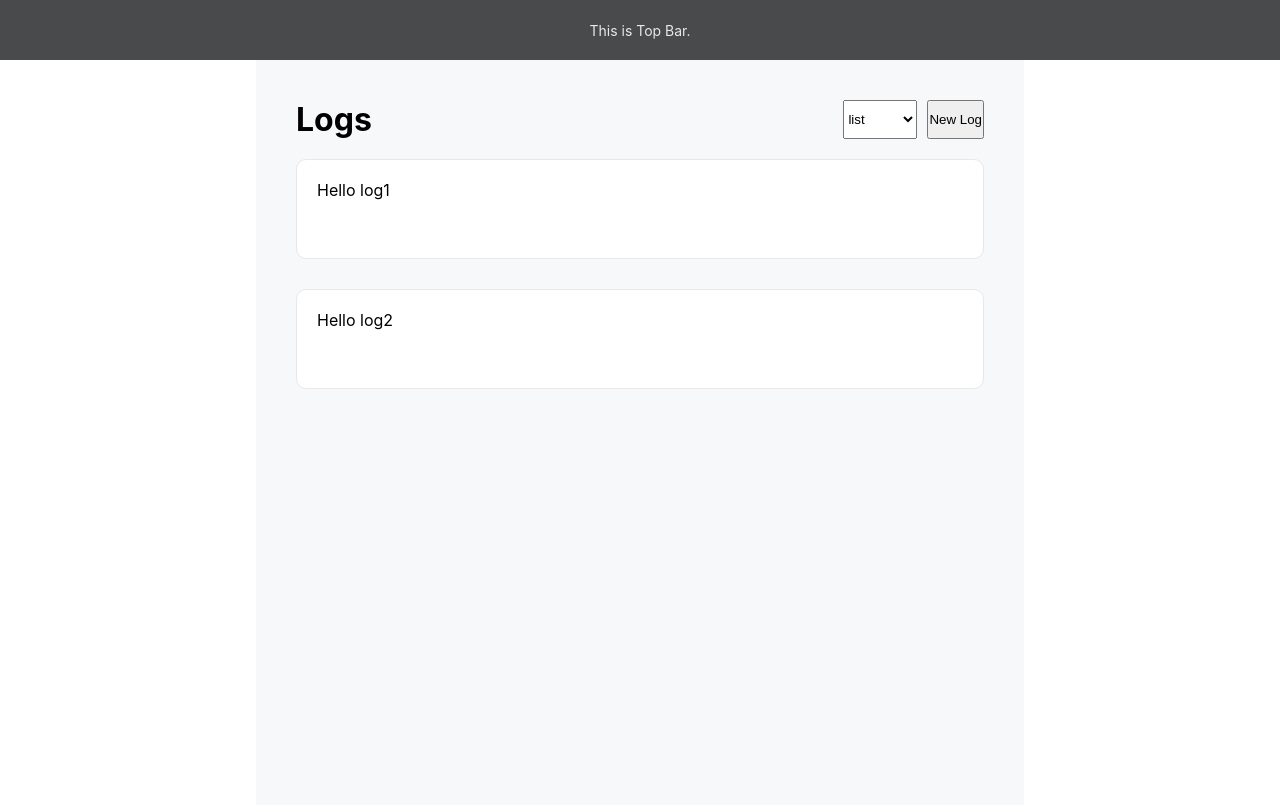
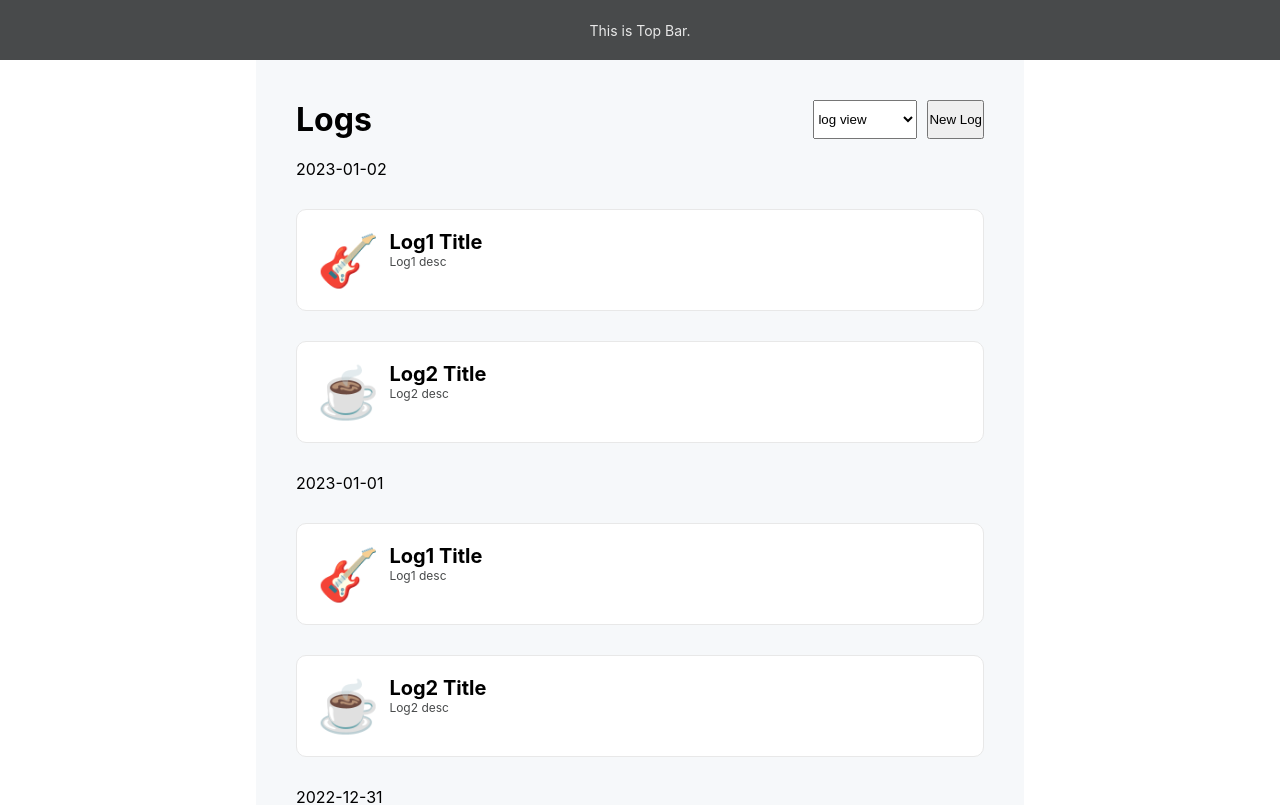
Before and after one commit to 2ood/habit-tracker, a React (Create React App) app in the folder habit-tracker/: page / in a window 1280 px wide. Shown: the top 805 px of the page. Built offline with nearby package versions, Linux system fonts and the light colour scheme.

Commit message:
feat : implemented list view in date groups

```diff
--- a/habit-tracker/package.json
+++ b/habit-tracker/package.json
@@ -9,6 +9,7 @@
     "core-js": "^3.27.0",
     "i": "^0.3.7",
     "react": "^18.2.0",
+    "react-datetime": "^3.2.0",
     "react-dom": "^18.2.0",
     "react-router-dom": "^6.6.1",
     "react-scripts": "^5.0.1",
--- a/habit-tracker/src/App.css
+++ b/habit-tracker/src/App.css
@@ -21,4 +21,7 @@ h1 {font-size : var(--theme-h1-size);}
 h2 {font-size : var(--theme-h2-size);}
 h3 {font-size : var(--theme-h3-size);}
 p {font-size : var(--theme-p-size);}
-small {font-size : var(--theme-small-size);}
+small {
+  font-size : var(--theme-small-size);
+  color : var(--theme-primary-color);
+}
--- a/habit-tracker/src/components/ui/LogItem.jsx
+++ b/habit-tracker/src/components/ui/LogItem.jsx
@@ -1,17 +1,22 @@
 import React from "react";
 
-import {LogItemWrapper} from "./StyledComponents";
+import {LogItemWrapper, LogEmoticonWrapper, LogDetailsWrapper} from "./StyledComponents";
 
 
 function LogItem(props) {
-
     function handleLogClick(){
 
     }
 
     return (
         <LogItemWrapper onClick={handleLogClick}>
-            Hello {props.content}
+            <LogEmoticonWrapper>
+            {props.hobby.emoji}
+            </LogEmoticonWrapper>
+            <LogDetailsWrapper>
+                <h2>{props.content.title}</h2>
+                <small>{props.content.desc}</small>
+            </LogDetailsWrapper>
         </LogItemWrapper>
     );
 
--- a/habit-tracker/src/components/ui/MainBodyFrame.jsx
+++ b/habit-tracker/src/components/ui/MainBodyFrame.jsx
@@ -3,12 +3,27 @@ import {Container, Column, Context, LogViewWrapper, ControlPanelWrapper, Control
 
 import LogItem from "./LogItem";
 
+const viewStyle = {
+    log : "log",
+    calendar : "calendar"
+};
+
 function LogViewContent(props){
-    const log_jsons =props.content;
+    const log_jsons=props.jsons;
+
+    let list = [];
+
+    for (let key in log_jsons) {
+        list.push(key);
+        log_jsons[key].map((json)=>{
+            list.push(<LogItem key={json.key} content={json.content} datetime={json.datetime} hobby ={json.hobby}/>);
+            return 0;
+        });
+    }
 
     return (
         <LogViewWrapper>
-            {log_jsons.map(json =>(<LogItem key={json.key} content={json.content} />))}
+            {list}
         </LogViewWrapper>
     );
 }
@@ -21,14 +36,103 @@ function CalendarViewContent(props){
 
 function MainBody(props) {
     const [isLogView, setIsLogView ] = useState(true);
-    let log_jsons = [
-        {key: 1, content :"log1"},
-        {key: 2, content :"log2"}
-    ];
+    let log_jsons = {
+        "2023-01-02" : [
+            {
+                key: 1,
+                hobby : {
+                    num : 1,
+                    name : "guitar",
+                    emoji : "🎸",
+                },
+                content :{
+                    title : "Log1 Title",
+                    desc : "Log1 desc",
+                }
+            },
+            {
+                key: 2,
+                hobby : {
+                    num : 1,
+                    name : "coffee",
+                    emoji : "☕",
+                },
+                content :{
+                    title : "Log2 Title",
+                    desc : "Log2 desc",
+                }
+            }
+        ],
+        "2023-01-01" :[
+            {
+                key: 3,
+                hobby : {
+                    num : 1,
+                    name : "guitar",
+                    emoji : "🎸",
+                },
+                content :{
+                    title : "Log1 Title",
+                    desc : "Log1 desc",
+                }
+            },
+            {
+                key: 4,
+                hobby : {
+                    num : 1,
+                    name : "coffee",
+                    emoji : "☕",
+                },
+                content :{
+                    title : "Log2 Title",
+                    desc : "Log2 desc",
+                }
+            }
+        ],
+        "2022-12-31" : [{
+            key: 5,
+            hobby : {
+                num : 1,
+                name : "guitar",
+                emoji : "🎸",
+            },
+            content :{
+                title : "Log1 Title",
+                desc : "Log1 desc",
+            },
+            datetime : '2023-01-02T14:51:00.000-07:00',
+        },
+        {
+            key: 6,
+            hobby : {
+                num : 1,
+                name : "coffee",
+                emoji : "☕",
+            },
+            content :{
+                title : "Log2 Title",
+                desc : "Log2 desc",
+            },
+            datetime : '2023-01-01T14:51:00.000-07:00',
+        },
+        {
+            key: 7,
+            hobby : {
+                num : 3,
+                name : "run",
+                emoji : "🏃",
+            },
+            content :{
+                title : "Log3 Title",
+                desc : "Log3 desc",
+            },
+            datetime : '2023-01-01T14:51:00.000-07:00',
+        }]
+    };
 
     function handleSelect(evt){
         console.log();
-        setIsLogView(evt.target.value === "logview");
+        setIsLogView(evt.target.value === viewStyle.log);
     }
 
     return (
@@ -40,13 +144,13 @@ function MainBody(props) {
                     <h1>Logs</h1>
                     <ControllerWrapper>
                         <select onChange={handleSelect}>
-                            <option value="logview">list</option>
-                            <option value="calendar">calendar</option>
+                            <option value={viewStyle.log}>{viewStyle.log} view</option>
+                            <option value={viewStyle.calendar}>{viewStyle.calendar} view</option>
                         </select>
                         <button onClick={()=>{}}>New Log</button>
                     </ControllerWrapper>
                 </ControlPanelWrapper>
-                {isLogView?<LogViewContent content={log_jsons}/>:<CalendarViewContent content={log_jsons}/>}
+                {isLogView?<LogViewContent jsons={log_jsons}/>:<CalendarViewContent jsons={log_jsons}/>}
             </Context>
             <Column>
             </Column>
--- a/habit-tracker/src/components/ui/StyledComponents.jsx
+++ b/habit-tracker/src/components/ui/StyledComponents.jsx
@@ -74,6 +74,18 @@ const LogItemWrapper = styled.div`
     border : 1px solid var(--theme-secondary-color);
 `;
 
+const LogEmoticonWrapper = styled.div`
+    font-size : 50px;
+    text-align : center;
+`;
+
+const LogDetailsWrapper = styled.div`
+    display : inline-flex;
+    flex-direction : column;
+    margin-left : 10px;
+`;
+
+
 //AuthPage
 const AuthPageWrapper = styled.div`
     width : 100%;
@@ -87,6 +99,6 @@ const AuthMainForm = styled.div`
 `;
 
 export {PageWrapper, Container, Column, Context, LogViewWrapper,ControllerWrapper,ControlPanelWrapper}
-export {LogItemWrapper}
+export {LogItemWrapper, LogEmoticonWrapper, LogDetailsWrapper}
 export {TopbarWrapper}
 export {AuthPageWrapper, AuthMainForm}
```
Also changed, not shown: 1 other file (tests, documents, lock files or other folders).
